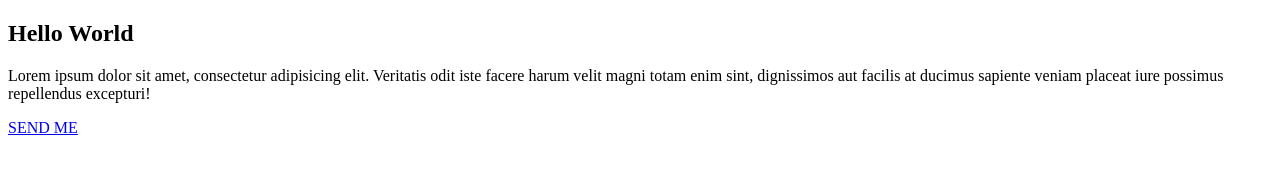
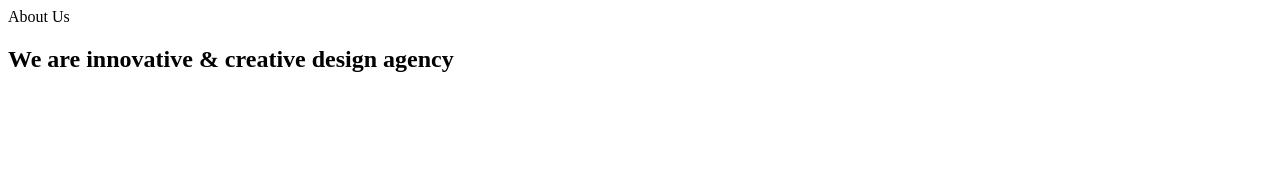
Before and after one commit to Shaikhasnain/Localepositories, a plain HTML site: page index.html in a window 1280 px wide. Drawn offline with Linux system fonts and the light colour scheme.

Commit message:
span tag add for meta line

```diff
--- a/index.html
+++ b/index.html
@@ -10,9 +10,8 @@
         <div class="container">
             <div class="row">
                 <div class="col">
-                    <h1>Hello World</h1>
-                    <p>Lorem ipsum dolor sit amet, consectetur adipisicing elit. Veritatis odit iste facere harum velit magni totam enim sint, dignissimos aut facilis at ducimus sapiente veniam placeat iure possimus repellendus excepturi!</p>
-                    <a href="#" class="btn btn-primary">SEND ME</a>
+                    <span class="meta-text">About Us</span>
+                    <h1>We are innovative & creative design agency</h1>
                 </div>
             </div>
         </div>
```
